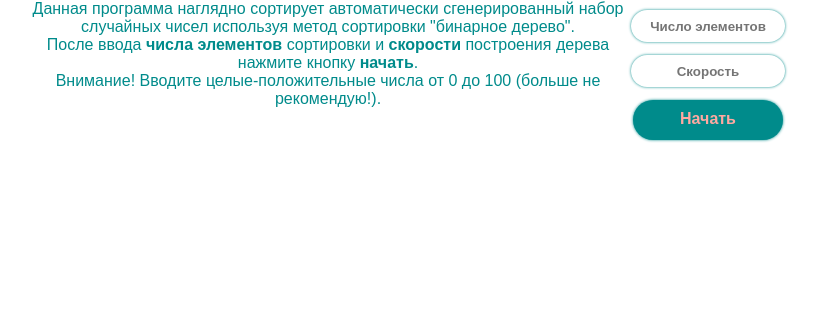
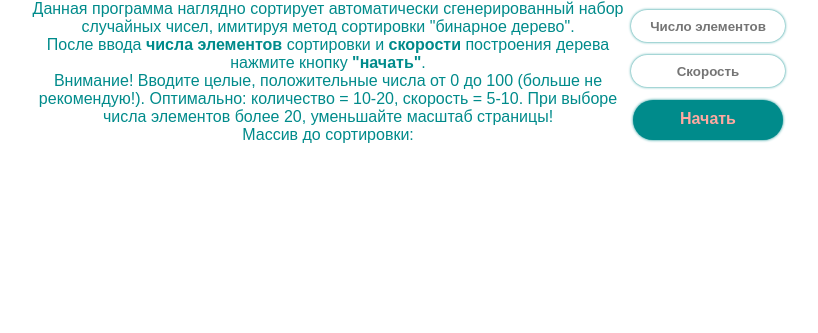
Before and after one commit to qwersety/Animation-sorting, a plain HTML site: page index.html in a window 1280 px wide. Shown: the whole page, without its empty margins (232-1050 px from the left). Drawn offline with Linux system fonts and the light colour scheme.

Commit message:
Update index.html
Вывод исходного массива

```diff
--- a/index.html
+++ b/index.html
@@ -9,9 +9,10 @@
   <body>
     <div class='titleBlock'>
       <div class='titleText'>
-        Данная программа наглядно сортирует автоматически сгенерированный набор случайных чисел используя метод сортировки "бинарное дерево". <br>
-        После ввода <b>числа элементов</b> сортировки и <b>скорости</b> построения дерева нажмите кнопку <b>начать</b>.<br>
-        Внимание! Вводите целые-положительные числа от 0 до 100 (больше не рекомендую!).
+        Данная программа наглядно сортирует автоматически сгенерированный набор случайных чисел, имитируя метод сортировки "бинарное дерево". <br>
+        После ввода <b>числа элементов</b> сортировки и <b>скорости</b> построения дерева нажмите кнопку <b>"начать"</b>.<br>
+        Внимание! Вводите целые, положительные числа от 0 до 100 (больше не рекомендую!). Оптимально: количество = 10-20, скорость = 5-10. При выборе числа элементов более 20, уменьшайте масштаб страницы!
+        <div>Массив до сортировки:</div><div id='arrayBlock'></div>
       </div>
       <form id="startForm" class="form" action="#" method="post">
         <input id="numberNumbers" type="text"  required placeholder="Число элементов" maxlength="3" title="Не рекомендую больше 100!"  name="numNums" class="inputs">
```
